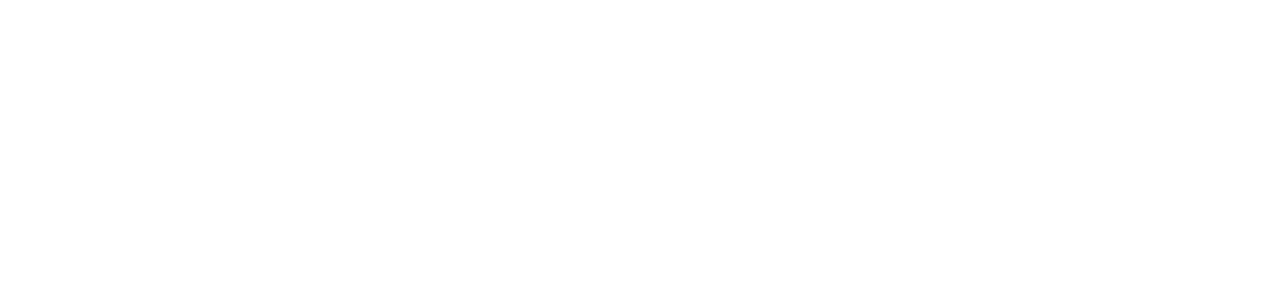
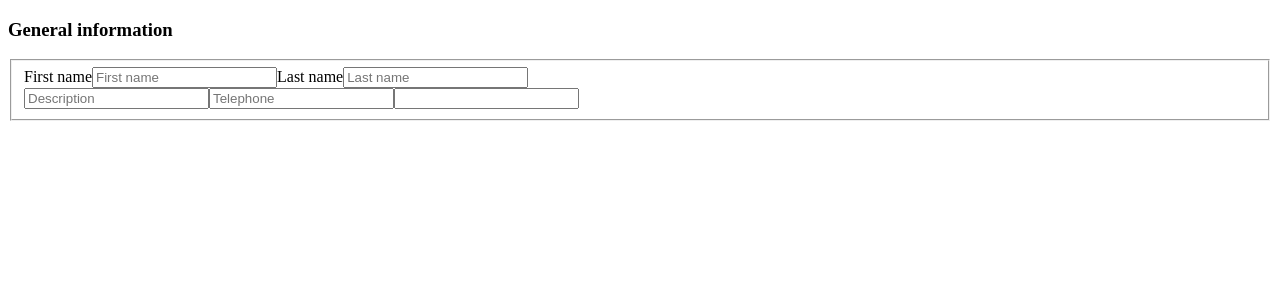
Before and after one commit to juan-est145/Cv-maker, a React (Vite) app: page / in a window 1280 px wide. Shown: the top 300 px of the page. Built offline with nearby package versions, Linux system fonts and the light colour scheme.

Commit message:
Making the first form

```diff
--- /dev/null
+++ b/src/components/generalInfo.jsx
@@ -0,0 +1,22 @@
+export default function GeneralInfo() {
+	return (
+		<>
+		<h3>General information</h3>
+		<form action="post">
+			<fieldset>
+			<div>
+				<label htmlFor="first-name">First name</label>
+				<input type="text" placeholder="First name" id="first-name"/>
+				<label htmlFor="last-name">Last name</label>
+				<input type="text" placeholder="Last name" id="last-name"/>
+			</div>
+
+
+			<input type="text" placeholder="Description"/>
+			<input type="tel" placeholder="Telephone"/>
+			<input type="" />
+			</fieldset>
+		</form>
+		</>
+	);
+}
--- a/src/main.jsx
+++ b/src/main.jsx
@@ -1,8 +1,9 @@
 import React from 'react'
 import ReactDOM from 'react-dom/client'
+import GeneralInfo from './components/generalInfo'
 
 ReactDOM.createRoot(document.getElementById('root')).render(
   <React.StrictMode>
-
+    <GeneralInfo></GeneralInfo>
   </React.StrictMode>,
 )
```
